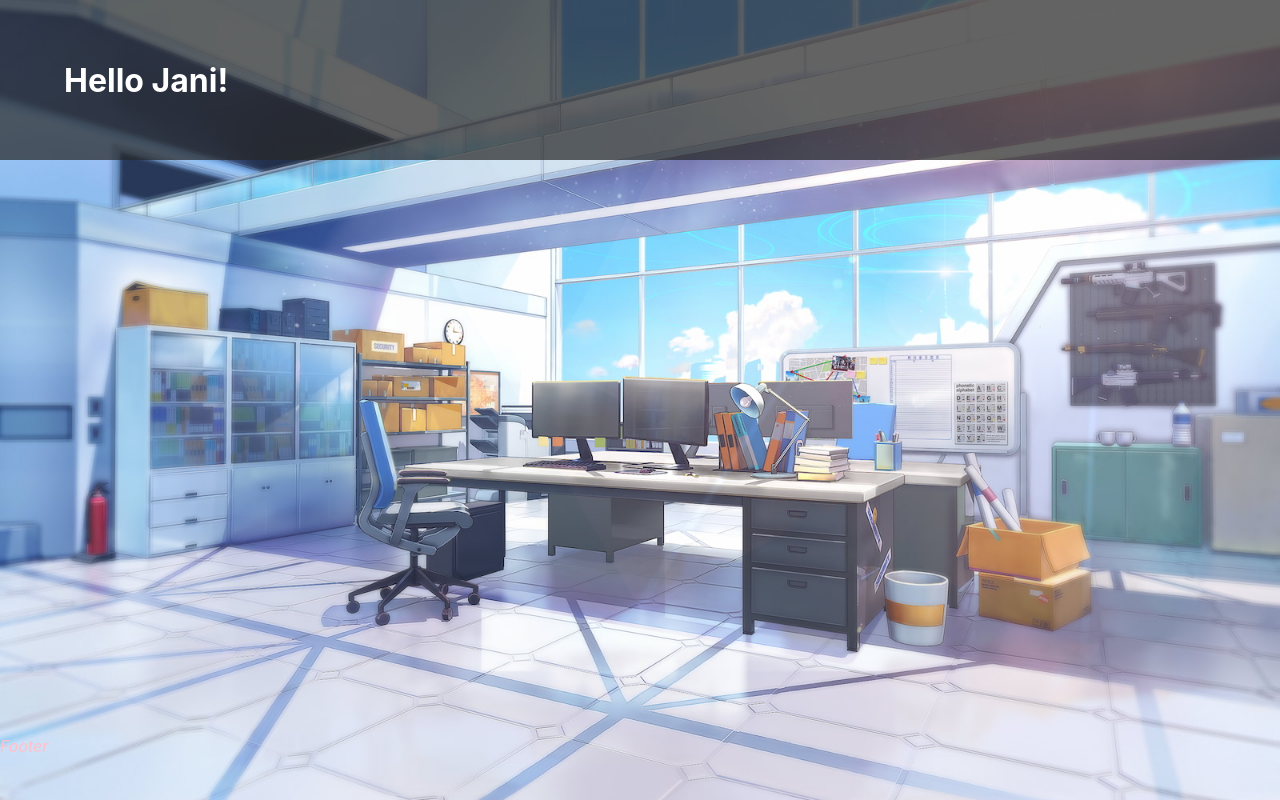
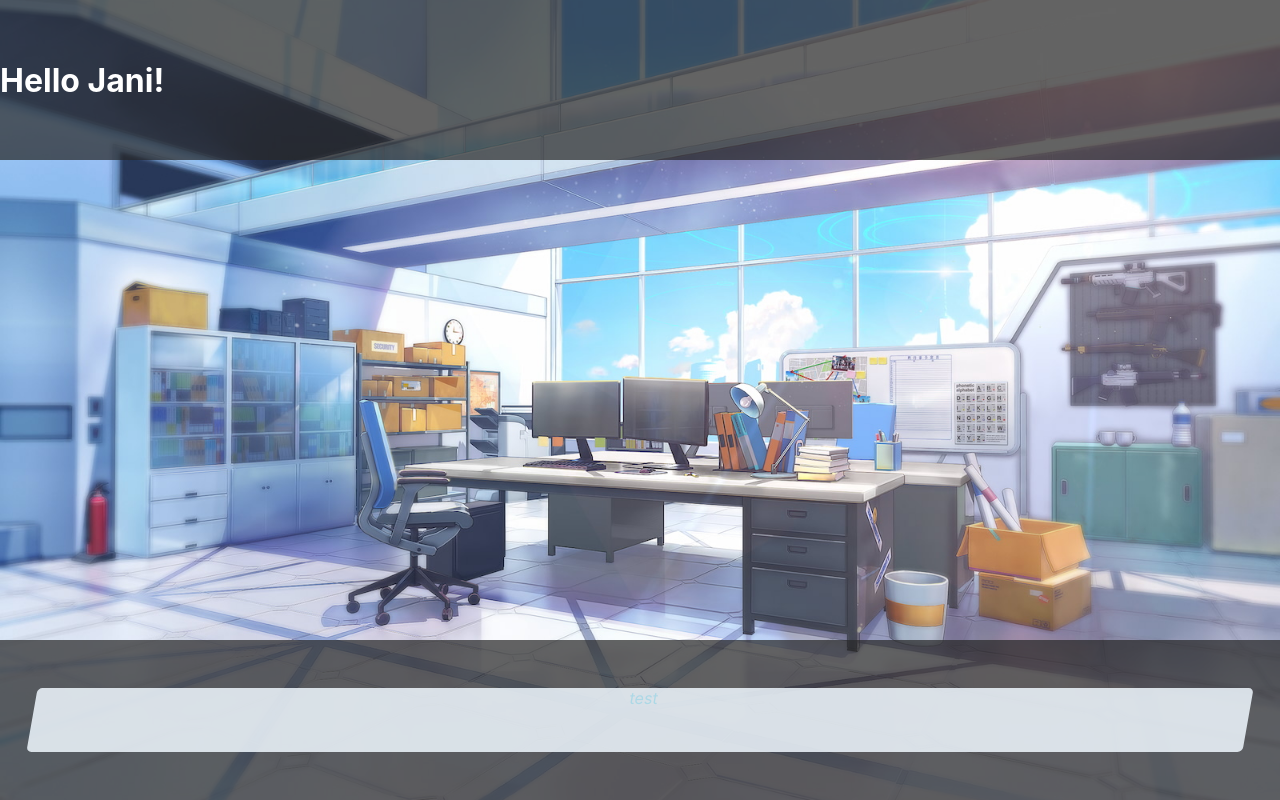
Before and after one commit to Jani1XY/WPP, a FastAPI app: page / in a window 1280 px wide. Run offline with FastAPI, Linux system fonts and the light colour scheme; some web fonts are replaced.

Commit message:
Add navbar outline

```diff
--- a/static/style.css
+++ b/static/style.css
@@ -1,20 +1,20 @@
-body{
+body {
     color: pink;
     height: 100vh;
     width: 100vw;
     margin: 0px;
     font-family: Inter;
 }
-#container{
+#container {
     height: 100vh;
     width: 100vw;
-    background-image: url(../static/img/office.jpg);
+    background-image: url(./img/office.jpg);
     background-repeat: no-repeat;
     background-size: cover;
     background-position: center;
 }
 
-header{
+header {
     display: flex;
     background-color: rgba(39, 39, 39, 0.719);
     color: white;
@@ -25,50 +25,39 @@ header{
     align-items: center;
     grid-row: 1;
 }
-header p{
+header p {
     padding-left: 5%;
     margin: 0px;
 }
-main{
-    /* display: inline-grid;
-    grid-template-columns: 2fr 1fr 1fr 1fr 1fr 1fr 2fr;
-    grid-template-rows: 7fr 3fr;
-    grid-gap: 2em; */
+main {
     justify-items: center;
-    height: 70%;
+    height: 60%;
     width: 100%;
     color: white;
-    /* grid-row: 2; */
-}
-nav{
-    background-color: rgb(34, 34, 34);
-    height: 10%;
-    width: 100%;
-    color: white;
-    grid-row: 3;
-    text-align: center;
-    display: grid;
-    align-content: center;
 }
 
-nav p{
-    font-size: 350%;
-}
-
-#bannerDiv{
-    max-width: fit-content;
-}
-
-#bannerDiv img{
-    width: max-content;
+nav {
+    display: flex;
+    background-color: rgba(39, 39, 39, 0.719);
+    color: lightblue;
+    height: 20%;
+    width: 100%;
+    text-align: center;
+    align-items: center;
+    justify-content: center;
 }
 
 
-@font-face {
-    font-family: 'Inter';
-    src: url('.fonts/Inter-Regular.woff2') format('woff2'),
-        url('.fonts/Inter-Regular.woff') format('woff');
-    font-weight: normal;
-    font-style: normal;
-    font-display: swap;
+.palalelogram {
+    background-color: rgba(240, 248, 255, 0.85);
+    min-height: 1em;
+    min-width: 1em;
+    margin: 1em;
+    transform: skew(-10deg);
+    border-radius: 5px;
 }
+
+.navbar {
+    height: 4em;
+    width: 95%;
+}
--- a/templates/index.html
+++ b/templates/index.html
@@ -3,18 +3,21 @@
 <head>
     <meta charset="UTF-8">
     <meta name="viewport" content="width=device-width, initial-scale=1.0">
-    <link rel="stylesheet" href="{{ url_for('static', path='/style.css') }}">
-    <link rel="icon" type="image/x-icon" href="{{ url_for('static', path='/img/favicon.ico') }}">
-    <script src="{{ url_for('static', path='/js.js') }}"></script>
-    <title>Hare's Home</title>
+    <link rel="stylesheet" href="../static/style.css">
+    <link rel="icon" type="image/x-icon" href="../static/img/favicon.ico">
+    <script src="../static/js.js"></script>
+    <title>Schale Office</title>
 </head>
 <body onload="getWiki()">
 <div id="container">
 
     <header>
-        <p>
+        <div class="playerCorner">
             <b>Hello Jani!</b>
-        </p>
+        </div>
+        <div>
+
+        </div>
     </header>
     <main>
         <div id="bannerDiv" style="visibility: hidden;">
@@ -28,11 +31,11 @@
 
         <!-- Have AI chatbot ready to go, because that's cooler -->
     </main>
-    <footer>
-        <p>
-            <i>Footer</i>
-        </p>
-    </footer>
+    <nav>
+        <div class="palalelogram navbar">
+            test
+        </div>
+    </nav>
 </div>
 </body>
 </html>
```
Also changed, not shown: test/offlineTemplate.html (deleted, +0 -16 lines), test/testStyle.css (deleted, +0 -15 lines), linux_service/readme.md (deleted), static/img/Screenshot_2025-08-13_18-23-15.jpg (added), 1 other file.
